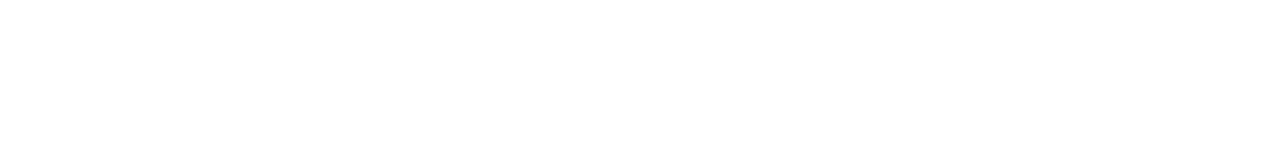
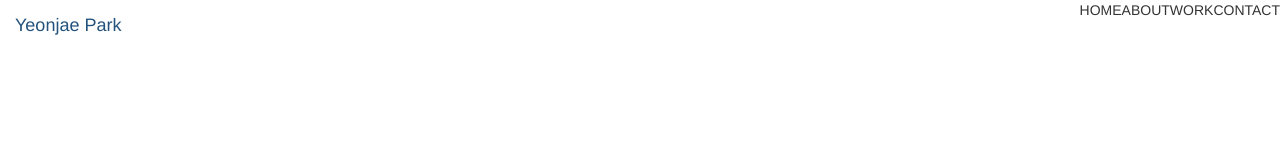
Before and after one commit to yeonjaepark/yeonjaepark.github.io, a plain HTML site: page index.html in a window 1280 px wide. Drawn offline with nearby package versions, Linux system fonts and the light colour scheme.

Commit message:
updating index.html

```diff
--- a/index.html
+++ b/index.html
@@ -1,9 +1,34 @@
 <!DOCTYPE html>
-<html>
+<html lang="en">
 <head>
+	<meta charset="utf-8">
+    <meta name="viewport" content="width=device-width, initial-scale=1">
+    <meta http-equiv="X-UA-Compatible" content="IE=edge">
+    <link rel="stylesheet" href="http://maxcdn.bootstrapcdn.com/bootstrap/3.3.6/css/bootstrap.min.css">
+  	<script src="https://ajax.googleapis.com/ajax/libs/jquery/1.12.4/jquery.min.js"></script>
+  	<script src="http://maxcdn.bootstrapcdn.com/bootstrap/3.3.6/js/bootstrap.min.js"></script>
+
 	<title>Yeonjae Park</title>
 
 	<!-- bootstrap css link -->
 	<link href="css/bootstrap.css" rel="stylesheet">
+</head>
+<body>
+<!-- page header -->
+<nav class="navbar navbar-fixed-top">
+	<div class="container-fluid">
+		<div class="navbar-header">
+			<!-- link to my homepage -->
+      <a class="navbar-brand" href="www.yeonjaepark.com">Yeonjae Park</a>
+    </div>
+    <ul class="nav navbar-nav navbar-right">
+      <li>HOME</li>
+      <li>ABOUT</li>
+      <li>WORK</li>
+      <li>CONTACT</li>
+    </ul>
+  </div>
 
+</nav>
+</body>
 </html>
```
